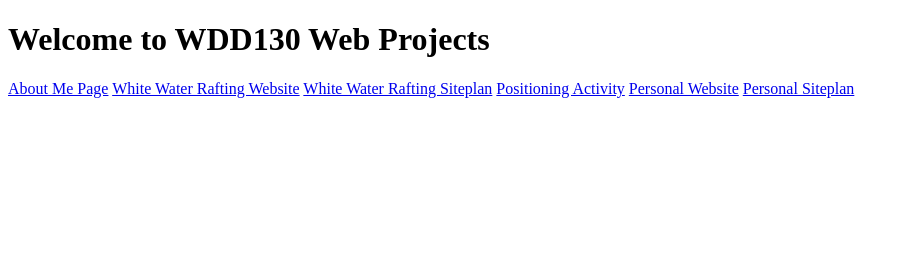
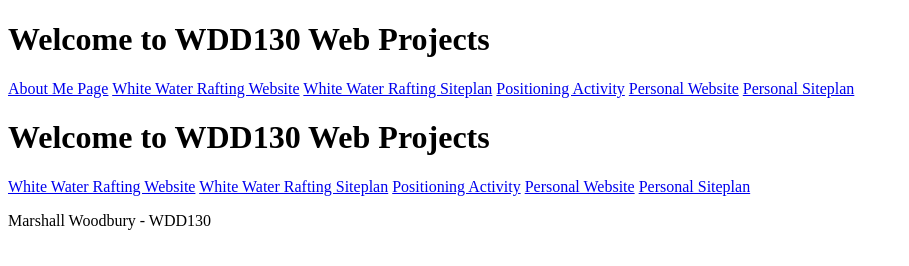
Before and after one commit to H0ID17/WDD-130-Web-Fundamentals, a plain HTML site: page index.html in a window 1280 px wide. Shown: the whole page, without its empty margins (0-909 px from the left). Drawn offline with Linux system fonts and the light colour scheme.

Commit message:
update home page

```diff
--- a/index.html
+++ b/index.html
@@ -16,5 +16,18 @@
   <a href="#">Personal Website</a>
   <a href="#">Personal Siteplan</a>
 </nav>
+
+
+<h1>Welcome to WDD130 Web Projects</h1>
+<nav>
+  <a href="wdd130/wwr/index.html">White Water Rafting Website</a>
+  <a href="wdd130/wwr/site-plan-rafting.html">White Water Rafting Siteplan</a>
+  <a href="wdd130/positioning.html">Positioning Activity</a>
+  <a href="#">Personal Website</a>
+  <a href="#">Personal Siteplan</a>
+</nav>
+<p>Marshall Woodbury - WDD130</p>
+
+
 </body>
 </html>
```
Also changed, not shown: wdd130/positioning.html (added), wdd130/siteplanningW02/index.html (added), wdd130/wwr/index.html (added), wdd130/wwr/site-plan-rafting.html (added).
